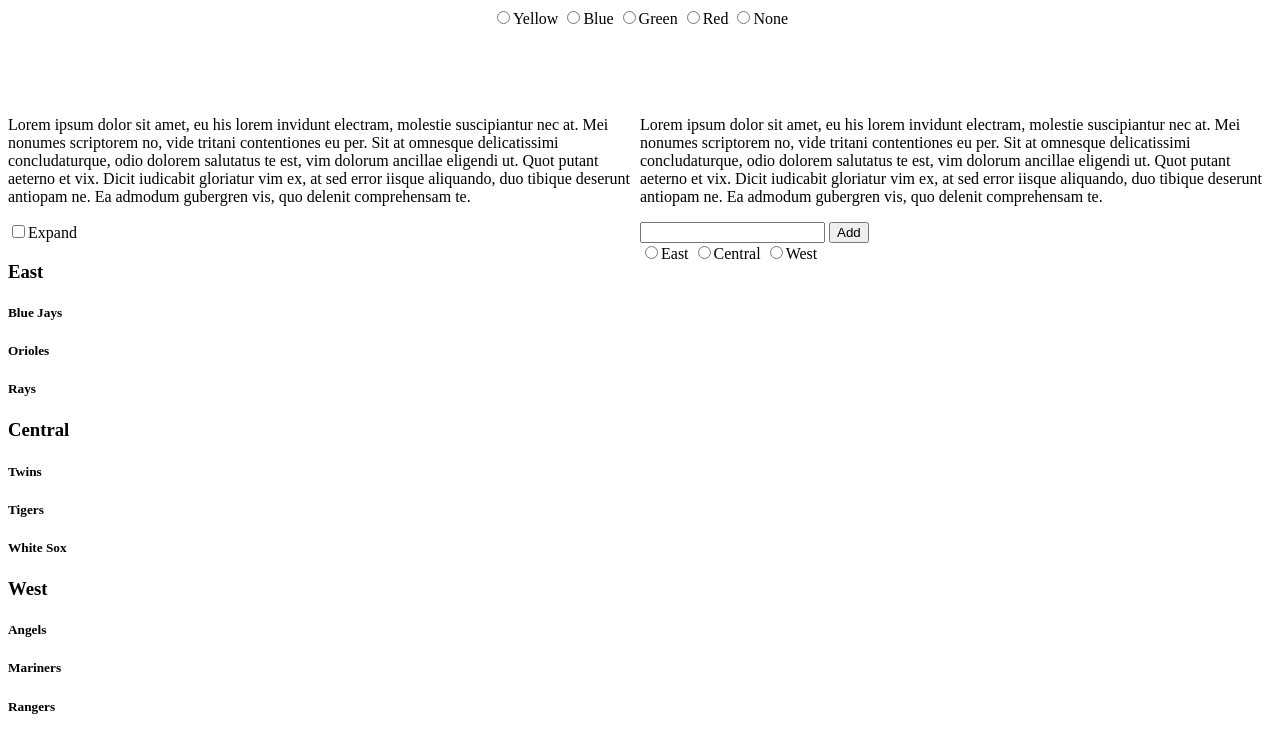
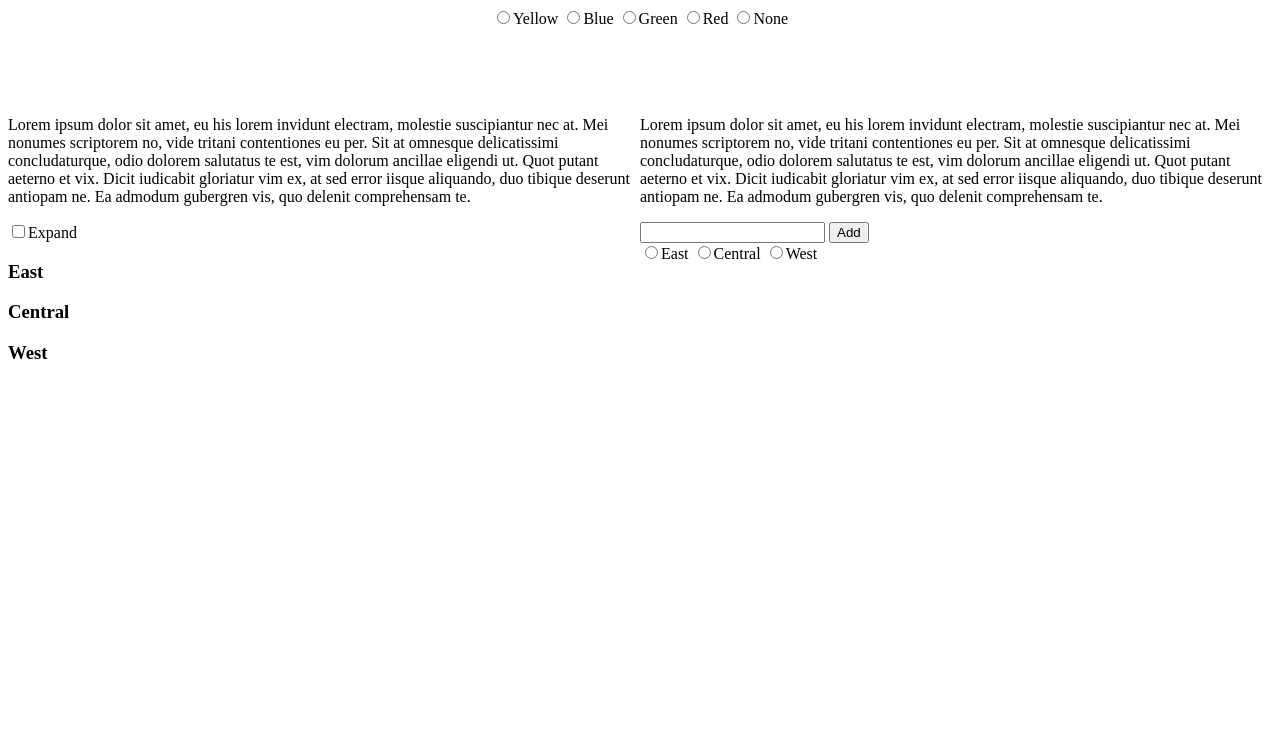
Before and after one commit to coreyjbrown/AngularJS-Feb_2016, a plain HTML site: page Assignment 1/index.html in a window 1280 px wide. Drawn offline with nearby package versions, Linux system fonts and the light colour scheme.

Commit message:
Expand if checked

```diff
--- a/Assignment 1/index.html
+++ b/Assignment 1/index.html
@@ -30,7 +30,7 @@
 					<div ng-repeat="(key, val) in ctrl.divisions">
 						<h3 ng-bind="key"></h3>
 						<div ng-repeat="team in val">
-							<h5 ng-bind="team"></h5>
+							<h5 ng-bind="team" ng-show="ctrl.expand"></h5>
 						</div>
 					</div>
 				</div>
```
